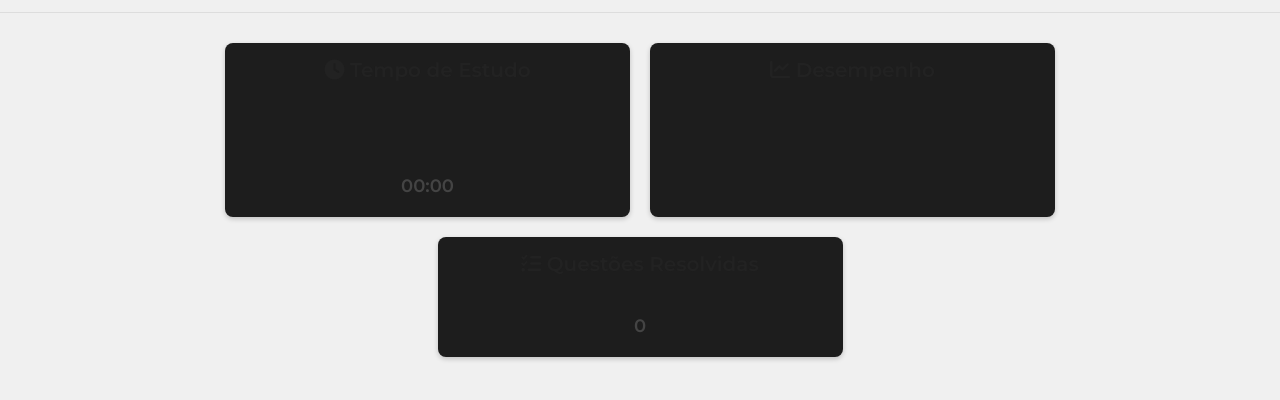
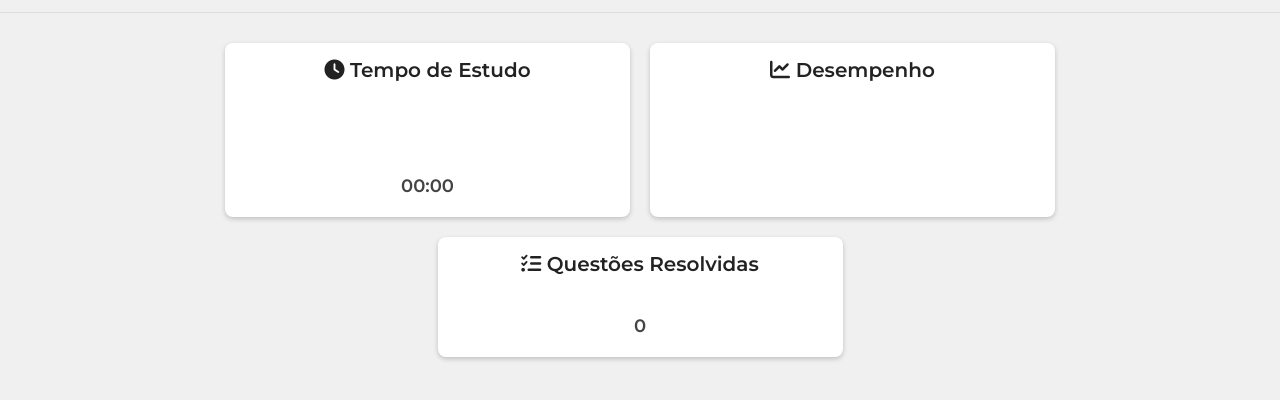
Before and after one commit to Anrkae/Estuda.ai, a plain HTML site: page index.html in a window 1280 px wide. Shown: the part 50-450 px from the top of the page. Drawn offline with nearby package versions, Linux system fonts and the light colour scheme.

Commit message:
Update style.css

```diff
--- a/assets/css/style.css
+++ b/assets/css/style.css
@@ -48,7 +48,7 @@ header {
 .card {
   scroll-snap-align: start;
   flex: 0 0 75%; /* Cada card ocupará 75% da largura visível */
-  background: #1d1d1d;
+  background: white;
   padding: 20px;
   padding-top: 0;
   border-radius: 8px;
```
